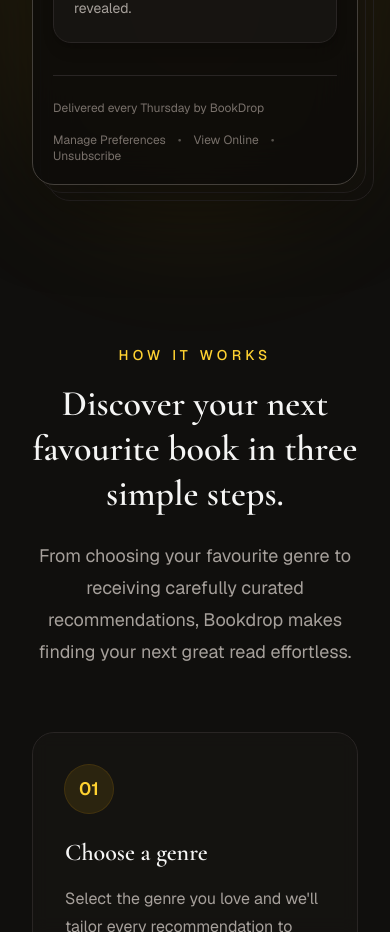
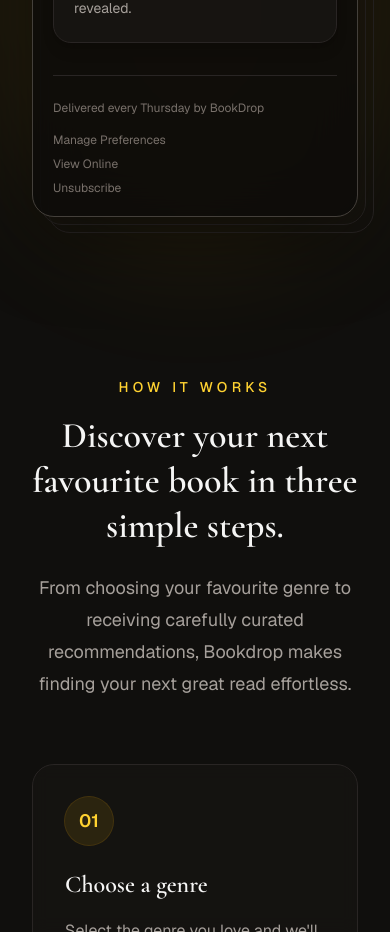
Before and after one commit to SobiahSelvarajah/ss-bookdrop, a Next.js app: page / in a window 390 px wide. Shown: the part 1520-2452 px from the top of the page. Built offline with nearby package versions, Linux system fonts and the light colour scheme; no server answers.

Commit message:
fix: email footer layout improved on mobile version

```diff
--- a/src/components/sections/hero/HeroEmailFooter.tsx
+++ b/src/components/sections/hero/HeroEmailFooter.tsx
@@ -8,7 +8,7 @@ export default function HeroEmailFooter() {
             </p>
             <nav
                 aria-label="Email footer links"
-                className="mt-4 flex flex-wrap items-center text-xs"
+                className="mt-4 flex flex-col items-start gap-2 text-xs sm:flex-row sm:items-center sm:gap-0"
             >
                 <a
                     href="#"
@@ -16,7 +16,7 @@ export default function HeroEmailFooter() {
                 >
                     Manage Preferences
                 </a>
-                <span className="mx-3 text-stone-600">
+                <span className="mx-3 hidden text-stone-600 sm:inline">
                     •
                 </span>
                 <a
@@ -25,7 +25,7 @@ export default function HeroEmailFooter() {
                 >
                     View Online
                 </a>
-                <span className="mx-3 text-stone-600">
+                <span className="mx-3 hidden text-stone-600 sm:inline">
                     •
                 </span>
                 <a
```
